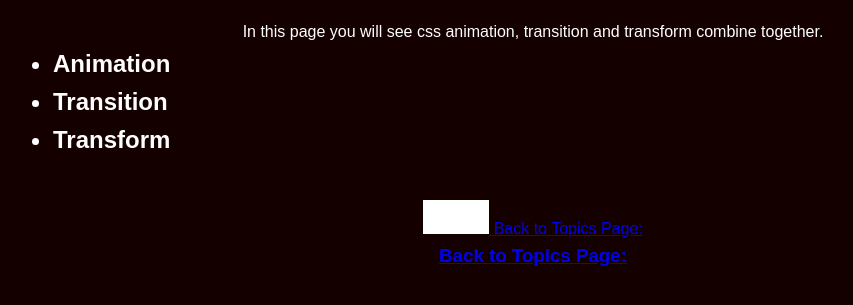
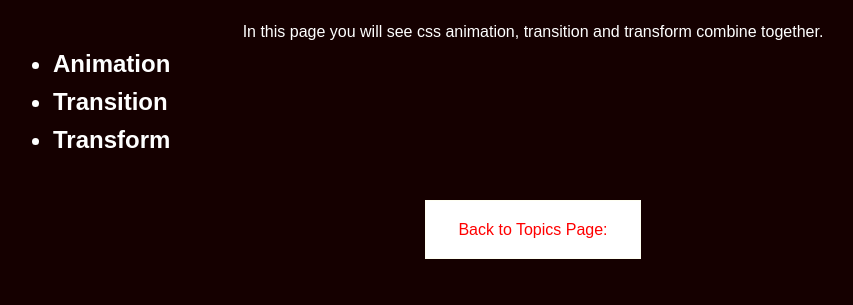
Before and after one commit to rudyravelin1/rudyravelin.github.io, a PHP site: page /landing.html in a window 1280 px wide. Shown: the part 281-586 px from the top of the page, without its empty margins (107-960 px from the left). Run offline with PHP 8.4, Linux system fonts and the light colour scheme.

Commit message:
landing9

```diff
--- a/landing.css
+++ b/landing.css
@@ -109,7 +109,3 @@ h2{
   text-align: left;
 
 }
-
-h3{
-  color: purple;
-}
--- a/landing.html
+++ b/landing.html
@@ -21,7 +21,6 @@
   </ul>
   </h2>
   </div>
-  <a href="#" class="btn"><a href="topics.html"> Back to Topics Page:</a></a>
- <h3><a href="topics.html"> Back to Topics Page:</a></h3>
+  <a href="topics.html" class="btn">Back to Topics Page:</a>
 </body>
 </html>
```
